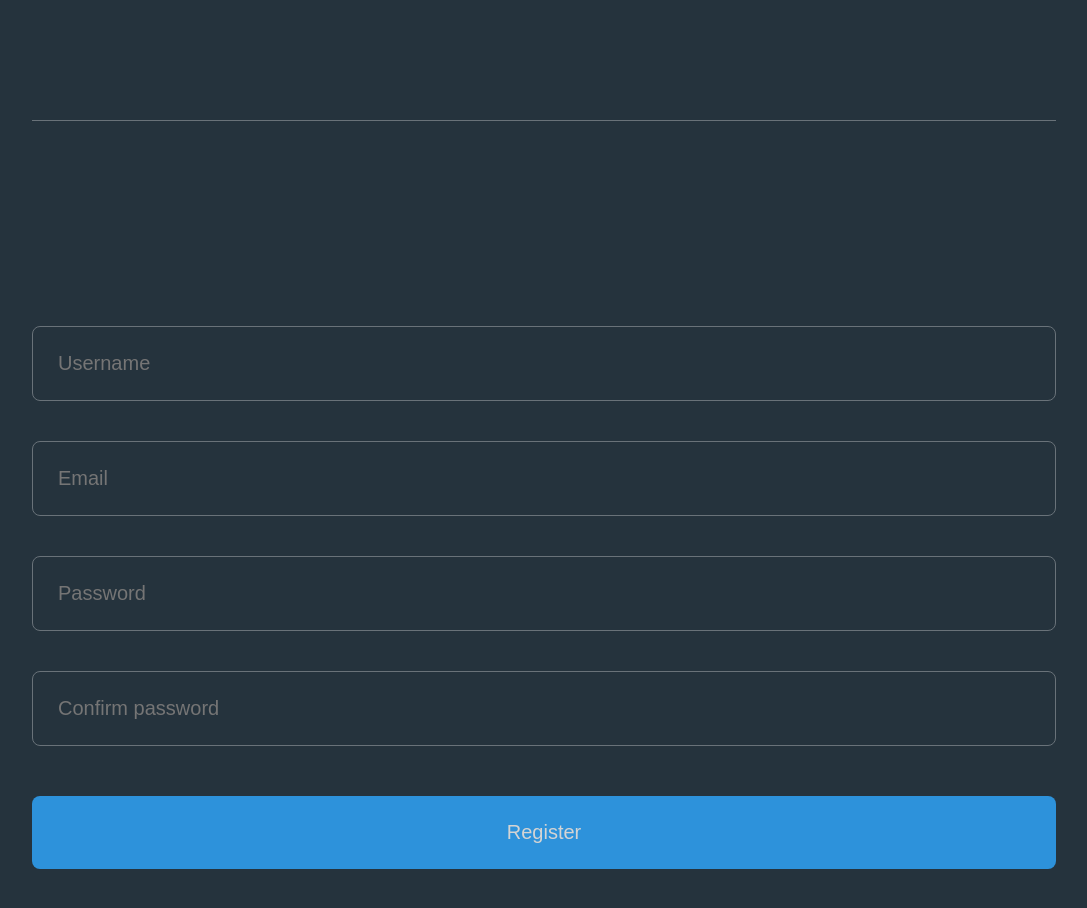
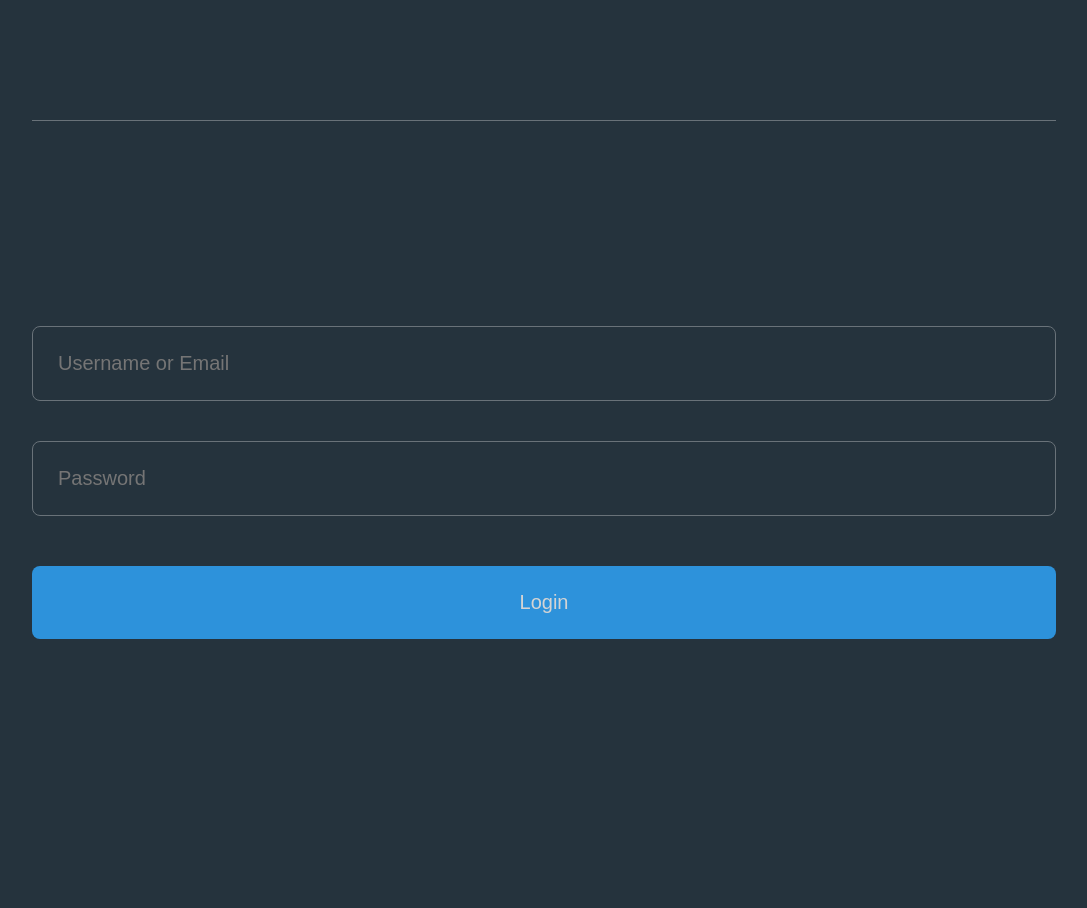
Before and after one commit to Tiqur/BitVault-Frontend, a React (Create React App) app in the folder bitvault/: page /login in a window 1280 px wide. Shown: the part 520-1428 px from the top of the page, without its empty margins (96-1183 px from the left). Built offline with nearby package versions, Linux system fonts and the light colour scheme.

Commit message:
Basic routing

```diff
--- a/bitvault/package.json
+++ b/bitvault/package.json
@@ -8,6 +8,7 @@
     "@testing-library/user-event": "^12.1.10",
     "react": "^17.0.1",
     "react-dom": "^17.0.1",
+    "react-router-dom": "^5.2.0",
     "react-scripts": "4.0.2",
     "styled-components": "^5.2.1",
     "web-vitals": "^1.0.1"
--- a/bitvault/src/App.jsx
+++ b/bitvault/src/App.jsx
@@ -1,6 +1,22 @@
+import { BrowserRouter, Switch, Route } from "react-router-dom";
+import RegisterLoginPage from './pages/RegisterLoginPage'
+
+
 function App() {
   return (
-    <p>BitVault</p>
+    <BrowserRouter>
+      <Switch>
+        <Route exact path="/">
+
+        </Route>
+        <Route exact path="/login">
+          <RegisterLoginPage type="login"/>
+        </Route>
+        <Route exact path="/register">
+          <RegisterLoginPage type="register"/>
+        </Route>
+      </Switch>
+    </BrowserRouter>
   );
 }
 
--- a/bitvault/src/index.js
+++ b/bitvault/src/index.js
@@ -1,11 +1,10 @@
 import React from 'react';
 import ReactDOM from 'react-dom';
 import App from './App';
-import RegisterLoginPage from './pages/RegisterLoginPage'
 import './index.css'
 
 
 ReactDOM.render(
-    <RegisterLoginPage />,
+  <App />,
   document.getElementById('root')
 );
--- a/bitvault/src/pages/RegisterLoginPage.jsx
+++ b/bitvault/src/pages/RegisterLoginPage.jsx
@@ -62,9 +62,13 @@ const DividerLine = styled.div`
 `
 
 
-const RegisterLoginPage = () => {
-    return (
-        <>
+const RegisterLoginPage = (props) => {
+    const type = props.type;
+    let comp;
+
+    switch(type) {
+        case "register":
+               comp = <>
                 <GlobalStyle />
                 <Container>
                     <DividerLine></DividerLine>
@@ -75,7 +79,20 @@ const RegisterLoginPage = () => {
                     <Button>Register</Button>
                 </Container>
                 </>
-    )
+            break;
+        case "login":
+               comp = <>
+                <GlobalStyle />
+                <Container>
+                    <DividerLine></DividerLine>
+                    <AuthInputBox type="text" name="uname" placeholder="Username or Email"/>
+                    <AuthInputBox type="password" name="password" placeholder="Password"/>
+                    <Button>Login</Button>
+                </Container>
+                </>
+            break;
+    }
+    return comp;
 }
 
 
```
Also changed, not shown: 2 other files (tests, documents, lock files or other folders). Lines whose indentation alone changed are shown as unchanged.
